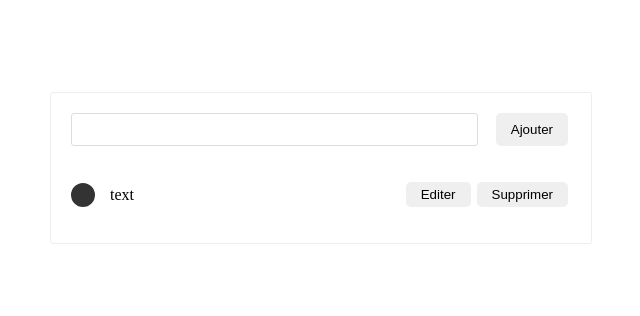
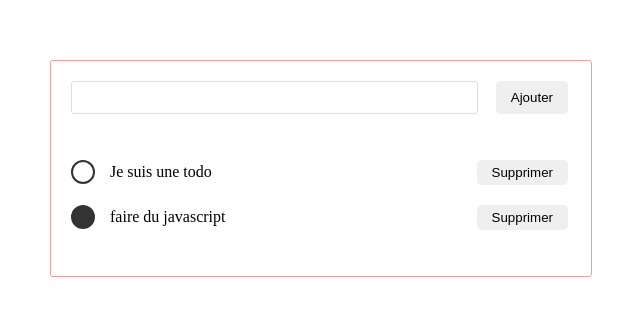
Before and after one commit to Slim-coder20/Todo_javascript-, a website built with Vite: page src/index.html in a window 1280 px wide. Shown: the part 232-548 px from the top of the page, without its empty margins (319-959 px from the left). Built offline with nearby package versions, Linux system fonts and the light colour scheme.

Commit message:
Affichage des todos OK

```diff
--- a/src/index.html
+++ b/src/index.html
@@ -14,12 +14,7 @@
         <button>Ajouter</button>
       </form>
       <ul>
-        <li>
-          <span class="todo done"></span>
-          <p>text</p>
-          <button>Editer</button>
-          <button>Supprimer</button>
-        </li>
+
       </ul>
     </div>
   </body>
--- a/src/index.js
+++ b/src/index.js
@@ -1 +1,36 @@
 import "./style.css";
+
+const ul = document.querySelector('ul');
+
+const todos = [
+  {
+    text: "Je suis une todo",
+    done: false,
+  },
+  {
+    text: "faire du javascript",
+    done: true,
+  },
+];
+
+// On va créé une fonction qui va prendre en paramettre notre tableau de todo et l'afficher sur le DOM pour l'utilisateur //
+const displayTodo = () => {
+  const todosNode = todos.map((todo, index) => {
+    return createTodoElement(todo, index);
+  })
+  ul.innerHTML = '';
+  ul.append(...todosNode);
+ };
+
+const createTodoElement = (todo, index) => {
+  const li = document.createElement('li');
+  li.innerHTML = `
+    <span class="todo ${ todo.done ? 'done' : ''}"></span>
+    <p>${ todo.text}</p>
+    <button>Supprimer</button>
+
+  `;
+  return li;
+
+}
+displayTodo();
--- a/src/style.css
+++ b/src/style.css
@@ -16,7 +16,7 @@ p {
 
 .container {
   width: 500px;
-  border: 1px solid #eee;
+  border: 1px solid #ee9f9f;
   border-radius: 3px;
   padding: 20px;
   display: flex;
@@ -56,6 +56,7 @@ ul {
 li {
   display: flex;
   align-items: center;
+   padding: 10px 0;
 }
 
 li p {
```
